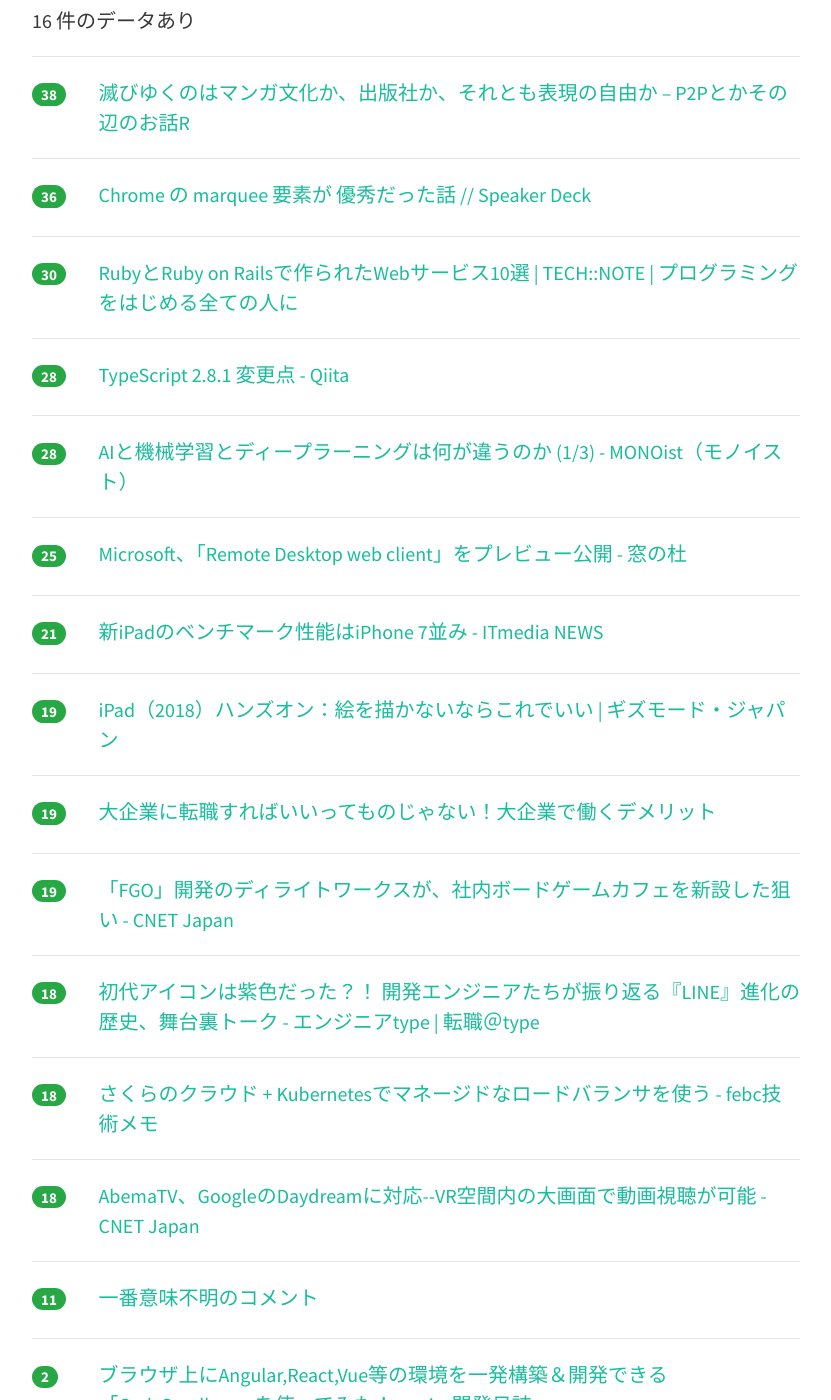
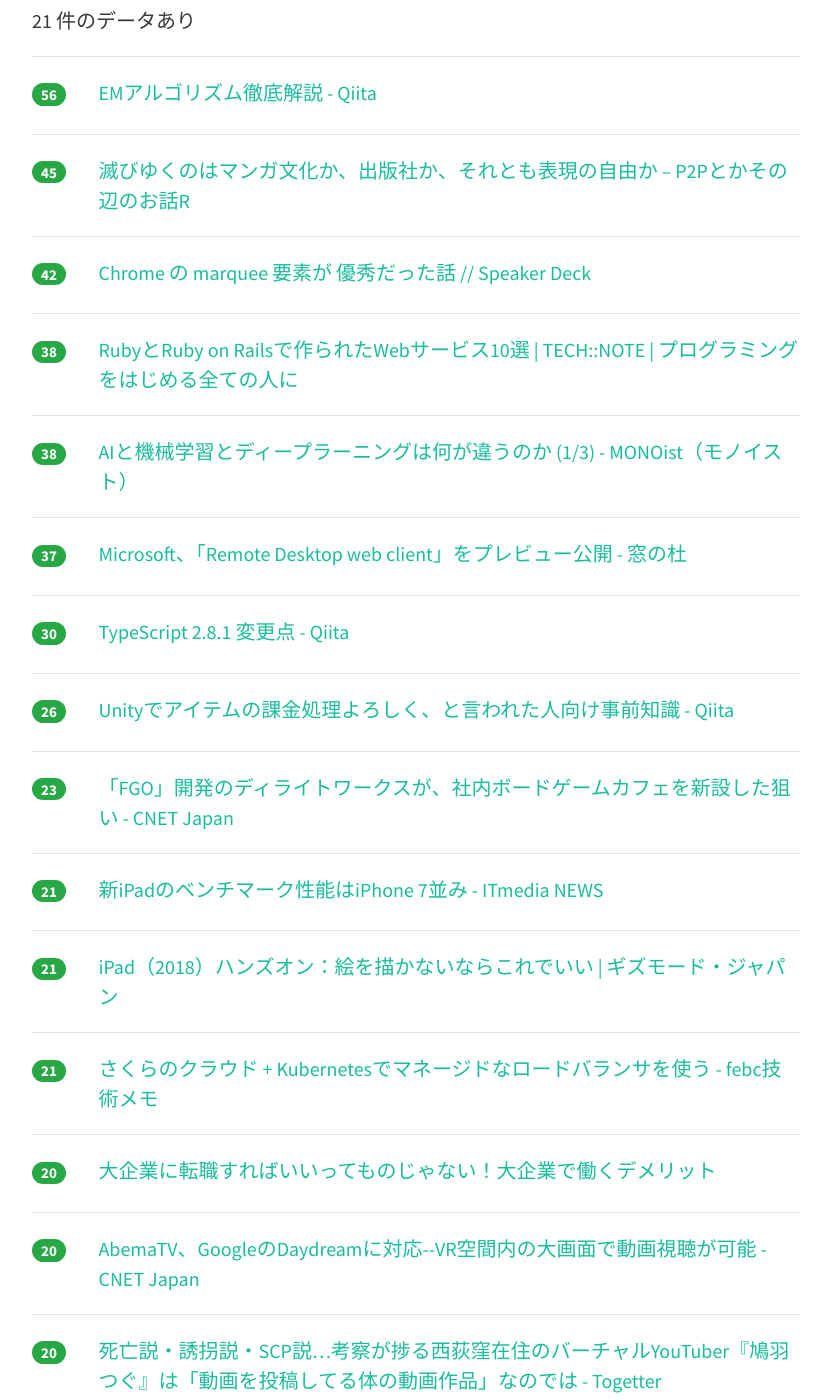
Before and after one commit to yatta47/hatena-matome-site, a Jekyll site: the page built from _posts/2018-03-30-hatena.md, in a window 1280 px wide and 1400 px high, scrolled down 317 px. Shown: the whole window, without its empty margins (224-1055 px from the left). Built offline with Jekyll 4.4.1, drawn with Linux system fonts in a browser that asks for light colours; nearby versions of some CDN libraries; some of the changed text lies outside the part shown.

Commit message:
Updated 2018-03-30

```diff
--- a/_posts/2018-03-30-hatena.md
+++ b/_posts/2018-03-30-hatena.md
@@ -1,39 +1,54 @@
 ---
 layout: post
 title:  "2018-03-30 はてぶIT"
-date:   2018-03-30 08:02:47
+date:   2018-03-30 09:02:29
 tags: [it-hotentry]
 ---
-16 件のデータあり
+21 件のデータあり
 
 <hr><div class="row">
-<div class="col-1"><span class="badge badge-pill badge-success h2">38</span></div>
+<div class="col-1"><span class="badge badge-pill badge-success h2">56</span></div>
+<div class="col-11"><a href='https://qiita.com/kenmatsu4/items/59ea3e5dfa3d4c161efb#4%E4%B8%80%E8%88%AC%E3%81%AEem%E3%82%A2%E3%83%AB%E3%82%B4%E3%83%AA%E3%82%BA%E3%83%A0' target='_blank'>EMアルゴリズム徹底解説 - Qiita</a></div>
+</div>
+<hr>
+<div class="row">
+<div class="col-1"><span class="badge badge-pill badge-success h2">45</span></div>
 <div class="col-11"><a href='http://p2ptk.org/copyright/819' target='_blank'>滅びゆくのはマンガ文化か、出版社か、それとも表現の自由か – P2Pとかその辺のお話R</a></div>
 </div>
 <hr>
 <div class="row">
-<div class="col-1"><span class="badge badge-pill badge-success h2">36</span></div>
+<div class="col-1"><span class="badge badge-pill badge-success h2">42</span></div>
 <div class="col-11"><a href='https://speakerdeck.com/tsuyoshiwada/chrome-false-marquee-yao-su-ga-you-xiu-datutahua' target='_blank'>Chrome の marquee 要素が 優秀だった話 // Speaker Deck</a></div>
 </div>
 <hr>
 <div class="row">
-<div class="col-1"><span class="badge badge-pill badge-success h2">30</span></div>
+<div class="col-1"><span class="badge badge-pill badge-success h2">38</span></div>
 <div class="col-11"><a href='https://tech-camp.in/note/technology/40581/' target='_blank'>RubyとRuby on Railsで作られたWebサービス10選 | TECH::NOTE | プログラミングをはじめる全ての人に</a></div>
 </div>
 <hr>
 <div class="row">
-<div class="col-1"><span class="badge badge-pill badge-success h2">28</span></div>
+<div class="col-1"><span class="badge badge-pill badge-success h2">38</span></div>
+<div class="col-11"><a href='http://monoist.atmarkit.co.jp/mn/articles/1803/29/news011.html' target='_blank'>AIと機械学習とディープラーニングは何が違うのか (1/3) - MONOist（モノイスト）</a></div>
+</div>
+<hr>
+<div class="row">
+<div class="col-1"><span class="badge badge-pill badge-success h2">37</span></div>
+<div class="col-11"><a href='https://forest.watch.impress.co.jp/docs/news/1114252.html' target='_blank'>Microsoft、「Remote Desktop web client」をプレビュー公開 - 窓の杜</a></div>
+</div>
+<hr>
+<div class="row">
+<div class="col-1"><span class="badge badge-pill badge-success h2">30</span></div>
 <div class="col-11"><a href='https://qiita.com/vvakame/items/2e32aeded05997f77dfa' target='_blank'>TypeScript 2.8.1 変更点 - Qiita</a></div>
 </div>
 <hr>
 <div class="row">
-<div class="col-1"><span class="badge badge-pill badge-success h2">28</span></div>
-<div class="col-11"><a href='http://monoist.atmarkit.co.jp/mn/articles/1803/29/news011.html' target='_blank'>AIと機械学習とディープラーニングは何が違うのか (1/3) - MONOist（モノイスト）</a></div>
+<div class="col-1"><span class="badge badge-pill badge-success h2">26</span></div>
+<div class="col-11"><a href='https://qiita.com/neon-izm/items/132f034821e0daf5a2e3' target='_blank'>Unityでアイテムの課金処理よろしく、と言われた人向け事前知識 - Qiita</a></div>
 </div>
 <hr>
 <div class="row">
-<div class="col-1"><span class="badge badge-pill badge-success h2">25</span></div>
-<div class="col-11"><a href='https://forest.watch.impress.co.jp/docs/news/1114252.html' target='_blank'>Microsoft、「Remote Desktop web client」をプレビュー公開 - 窓の杜</a></div>
+<div class="col-1"><span class="badge badge-pill badge-success h2">23</span></div>
+<div class="col-11"><a href='https://japan.cnet.com/article/35116886/' target='_blank'>「FGO」開発のディライトワークスが、社内ボードゲームカフェを新設した狙い - CNET Japan</a></div>
 </div>
 <hr>
 <div class="row">
@@ -42,38 +57,48 @@ tags: [it-hotentry]
 </div>
 <hr>
 <div class="row">
-<div class="col-1"><span class="badge badge-pill badge-success h2">19</span></div>
+<div class="col-1"><span class="badge badge-pill badge-success h2">21</span></div>
 <div class="col-11"><a href='https://www.gizmodo.jp/2018/03/ipad-2018-hands-on.html' target='_blank'>iPad（2018）ハンズオン：絵を描かないならこれでいい | ギズモード・ジャパン</a></div>
 </div>
 <hr>
 <div class="row">
-<div class="col-1"><span class="badge badge-pill badge-success h2">19</span></div>
+<div class="col-1"><span class="badge badge-pill badge-success h2">21</span></div>
+<div class="col-11"><a href='http://febc-yamamoto.hatenablog.jp/entry/2018/03/29/180014' target='_blank'>さくらのクラウド + Kubernetesでマネージドなロードバランサを使う - febc技術メモ</a></div>
+</div>
+<hr>
+<div class="row">
+<div class="col-1"><span class="badge badge-pill badge-success h2">20</span></div>
 <div class="col-11"><a href='https://tenshoku-center.com/daikigyou-demerit/' target='_blank'>大企業に転職すればいいってものじゃない！大企業で働くデメリット</a></div>
 </div>
 <hr>
 <div class="row">
-<div class="col-1"><span class="badge badge-pill badge-success h2">19</span></div>
-<div class="col-11"><a href='https://japan.cnet.com/article/35116886/' target='_blank'>「FGO」開発のディライトワークスが、社内ボードゲームカフェを新設した狙い - CNET Japan</a></div>
+<div class="col-1"><span class="badge badge-pill badge-success h2">20</span></div>
+<div class="col-11"><a href='https://japan.cnet.com/article/35116917/' target='_blank'>AbemaTV、GoogleのDaydreamに対応--VR空間内の大画面で動画視聴が可能 - CNET Japan</a></div>
 </div>
 <hr>
 <div class="row">
-<div class="col-1"><span class="badge badge-pill badge-success h2">18</span></div>
+<div class="col-1"><span class="badge badge-pill badge-success h2">20</span></div>
+<div class="col-11"><a href='https://togetter.com/li/1213281' target='_blank'>死亡説・誘拐説・SCP説…考察が捗る西荻窪在住のバーチャルYouTuber『鳩羽つぐ』は「動画を投稿してる体の動画作品」なのでは - Togetter</a></div>
+</div>
+<hr>
+<div class="row">
+<div class="col-1"><span class="badge badge-pill badge-success h2">19</span></div>
 <div class="col-11"><a href='https://type.jp/et/feature/6520' target='_blank'>初代アイコンは紫色だった？！ 開発エンジニアたちが振り返る『LINE』進化の歴史、舞台裏トーク - エンジニアtype | 転職＠type</a></div>
 </div>
 <hr>
 <div class="row">
 <div class="col-1"><span class="badge badge-pill badge-success h2">18</span></div>
-<div class="col-11"><a href='http://febc-yamamoto.hatenablog.jp/entry/2018/03/29/180014' target='_blank'>さくらのクラウド + Kubernetesでマネージドなロードバランサを使う - febc技術メモ</a></div>
+<div class="col-11"><a href='http://www.itmedia.co.jp/mobile/articles/1803/30/news054.html' target='_blank'>なぜMNOのテザリングは有料で、MVNOは無料なのか (1/3) - ITmedia Mobile</a></div>
 </div>
 <hr>
 <div class="row">
-<div class="col-1"><span class="badge badge-pill badge-success h2">18</span></div>
-<div class="col-11"><a href='https://japan.cnet.com/article/35116917/' target='_blank'>AbemaTV、GoogleのDaydreamに対応--VR空間内の大画面で動画視聴が可能 - CNET Japan</a></div>
+<div class="col-1"><span class="badge badge-pill badge-success h2">14</span></div>
+<div class="col-11"><a href='https://anond.hatelabo.jp/20180329194608' target='_blank'>一番意味不明のコメント</a></div>
 </div>
 <hr>
 <div class="row">
-<div class="col-1"><span class="badge badge-pill badge-success h2">11</span></div>
-<div class="col-11"><a href='https://anond.hatelabo.jp/20180329194608' target='_blank'>一番意味不明のコメント</a></div>
+<div class="col-1"><span class="badge badge-pill badge-success h2">14</span></div>
+<div class="col-11"><a href='https://av.watch.impress.co.jp/docs/news/1114282.html' target='_blank'>Amazon Echo一般販売開始、Dotは期間限定1,500円引き。4月3日から店頭販売 - AV Watch</a></div>
 </div>
 <hr>
 <div class="row">
```
